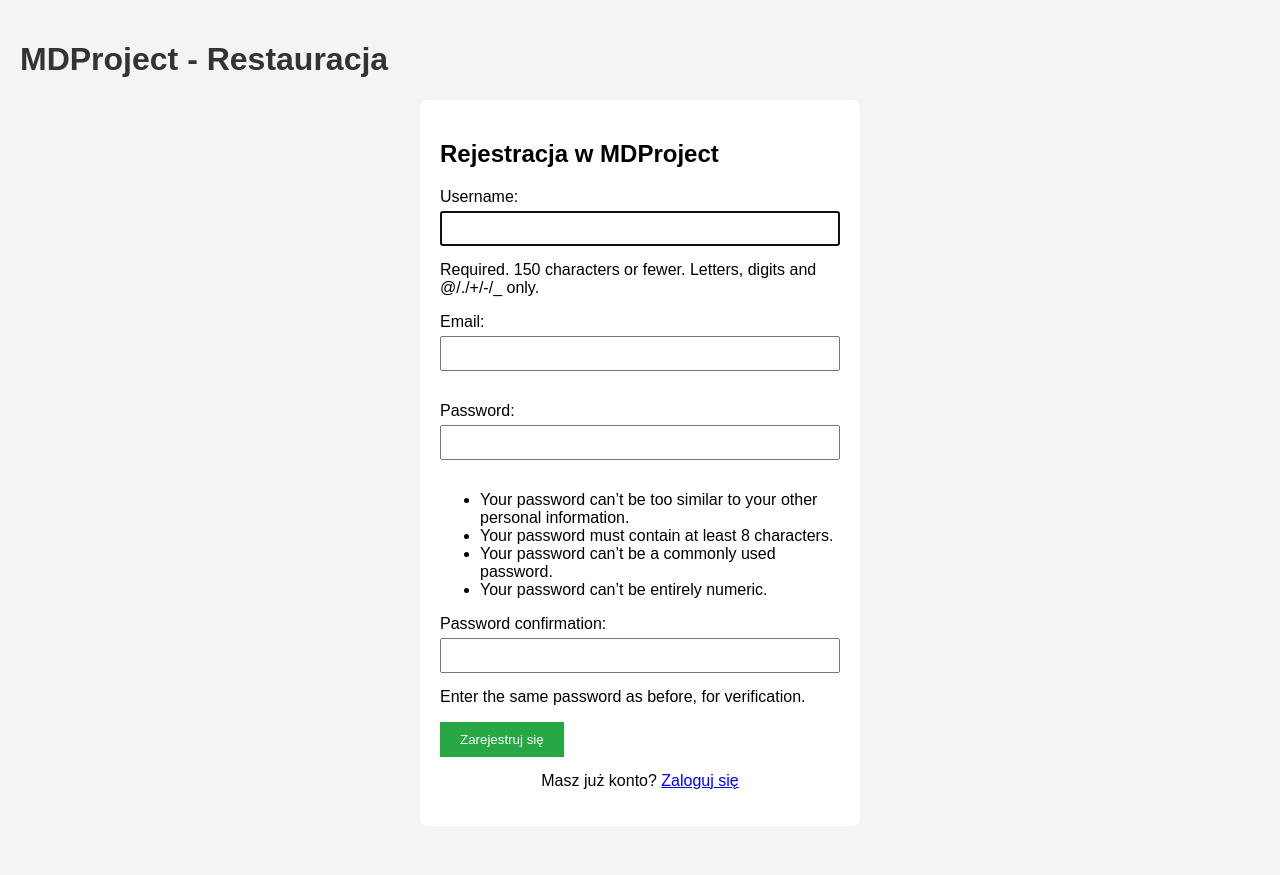
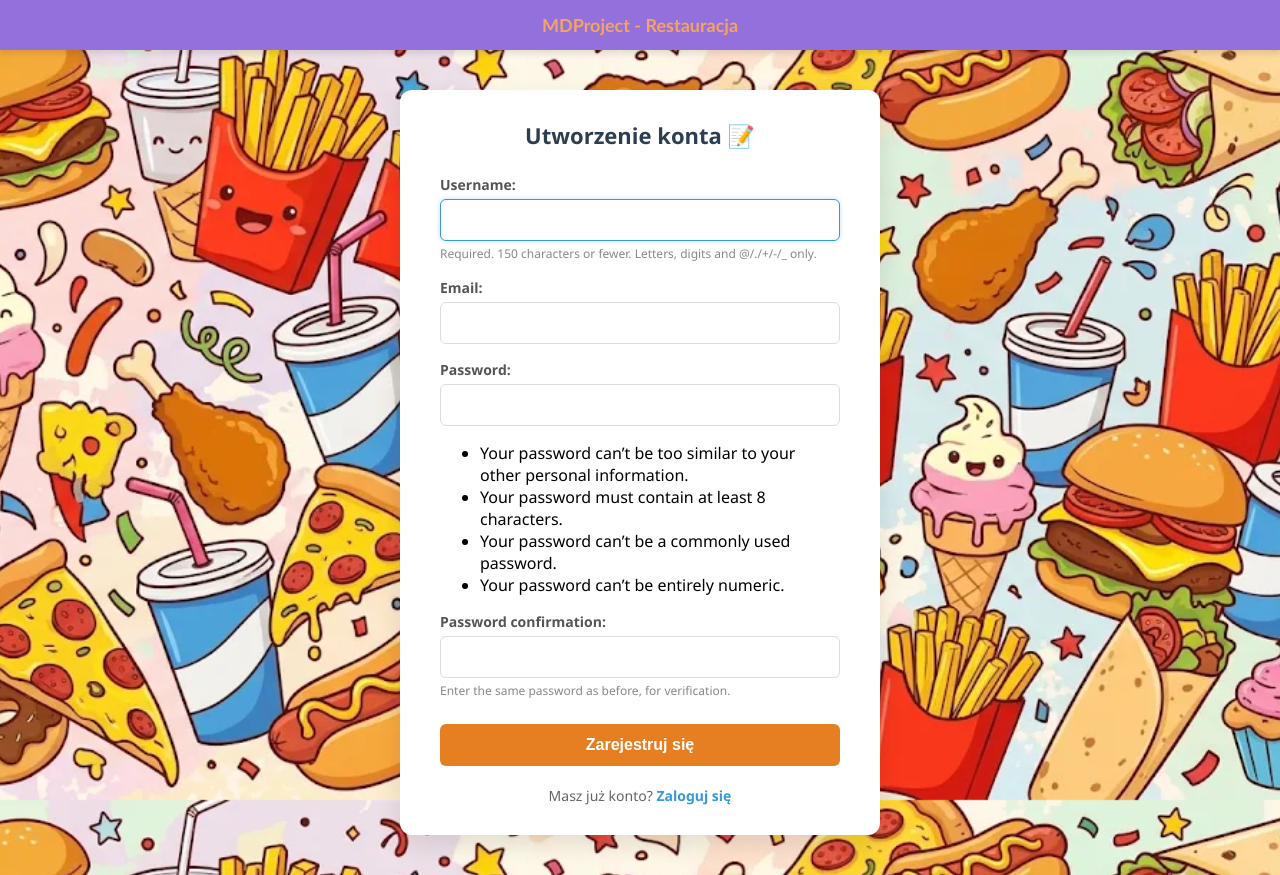
Before and after one commit to PSNGR4U/MDproject, a Django app: page /register/ in a window 1280 px wide. Before the commit the page ends 789 px from the top, so only its background shows below. Run offline with Django 4.2, Linux system fonts and the light colour scheme.

Commit message:
1.1-1.4 fin

```diff
--- a/accounts/static/style.css
+++ b/accounts/static/style.css
@@ -1,16 +1,142 @@
 body {
-    font-family: Arial, sans-serif;
-    background-color: #f4f4f4;
+    font-family: 'Segoe UI', Tahoma, Geneva, Verdana, sans-serif;
+    /* Указываем путь к картинке, делаем так, чтобы она покрывала весь экран и не повторялась */
+    background: url('images/fon1.png') no-repeat center center fixed;
+    background-size: cover;
     margin: 0;
-    padding: 20px;
+    padding: 0;
+    min-height: 100vh;
+    display: flex;
+    flex-direction: column;
 }
-h1 {
-    color: #333;
+
+header {
+    background-color: mediumpurple;
+    color: #F4A460;
+    padding: 2px;
+    text-align: center;
+    box-shadow: 0 4px 6px rgba(0,0,0,0.1);
 }
-input {
+
+header h1 {
+    font-family: 'Trebuchet MS', 'Lucida Sans Unicode', sans-serif;
+    font-size: 18px;
+    font-weight: bold;
+}
+
+main {
+    flex: 1;
+    display: flex;
+    justify-content: center;
+    align-items: center;
+    padding: 40px 20px;
+}
+
+/* Карточка авторизации / регистрации */
+.auth-card {
+    background: #ffffff;
+    padding: 30px 40px;
+    border-radius: 12px;
+    box-shadow: 0 10px 25px rgba(0, 0, 0, 0.1);
     width: 100%;
-    padding: 8px;
-    margin-top: 5px;
+    max-width: 400px;
+    transition: transform 0.3s ease;
+}
+
+.auth-card:hover {
+    transform: translateY(-3px);
+}
+
+.auth-card h2 {
+    margin-top: 0;
+    color: #2c3e50;
+    text-align: center;
+    margin-bottom: 25px;
+    font-size: 22px;
+}
+
+/* Поля ввода Django */
+.auth-card p {
     margin-bottom: 15px;
+}
+
+.auth-card label {
+    display: block;
+    margin-bottom: 5px;
+    color: #555;
+    font-size: 14px;
+    font-weight: 600;
+}
+
+.auth-card input {
+    width: 100%;
+    padding: 12px;
+    border: 1px solid #ddd;
+    border-radius: 6px;
     box-sizing: border-box;
+    font-size: 14px;
+    transition: border-color 0.2s;
 }
+
+.auth-card input:focus {
+    border-color: #3498db;
+    outline: none;
+    box-shadow: 0 0 5px rgba(52, 152, 219, 0.3);
+}
+
+/* Кнопка */
+.btn-submit {
+    width: 100%;
+    padding: 12px;
+    background-color: #e67e22; /* Аппетитный оранжево-ресторанный цвет */
+    color: white;
+    border: none;
+    border-radius: 6px;
+    font-size: 16px;
+    font-weight: bold;
+    cursor: pointer;
+    transition: background-color 0.2s, transform 0.1s;
+    margin-top: 10px;
+}
+
+.btn-submit:hover {
+    background-color: #d35400;
+}
+
+.btn-submit:active {
+    transform: scale(0.98);
+}
+
+/* Ссылки переключения */
+.auth-links {
+    margin-top: 20px;
+    text-align: center;
+    font-size: 14px;
+    color: #666;
+}
+
+.auth-links a {
+    color: #3498db;
+    text-decoration: none;
+    font-weight: 600;
+}
+
+.auth-links a:hover {
+    text-decoration: underline;
+}
+
+/* Подсказки под полями Django (help_text) */
+.helptext, .help-text {
+    font-size: 12px;
+    color: #888;
+    margin-top: 4px;
+    display: block;
+}
+
+/* Ошибки валидации форм */
+ul.errorlist {
+    color: #e74c3c;
+    padding-left: 20px;
+    font-size: 13px;
+    margin-bottom: 15px;
+}
--- a/accounts/templates/register.html
+++ b/accounts/templates/register.html
@@ -1,14 +1,14 @@
 {% extends 'base.html' %}
 {% block content %}
-<div style="max-width: 400px; margin: 0 auto; background: white; padding: 20px; border-radius: 8px;">
-    <h2>Rejestracja w MDProject</h2>
+<div class="auth-card">
+    <h2>Utworzenie konta 📝</h2>
     <form method="POST">
         {% csrf_token %}
         {{ form.as_p }}
-        <button type="submit" style="padding: 10px 20px; background: #28a745; color: white; border: none; cursor: pointer;">Zarejestruj się</button>
+        <button type="submit" class="btn-submit">Zarejestruj się</button>
     </form>
-    <p style="margin-top: 15px; text-align: center;">
-    Masz już konto? <a href="{% url 'login' %}">Zaloguj się</a>
-</p>
+    <div class="auth-links">
+        Masz już konto? <a href="{% url 'login' %}">Zaloguj się</a>
+    </div>
 </div>
 {% endblock %}
```
Also changed, not shown: accounts/templates/login.html (+5 -5 lines), accounts/static/images/fon1.png (added).
